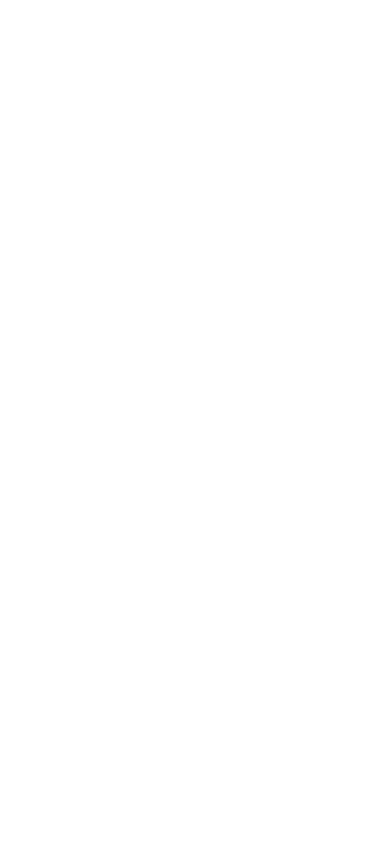
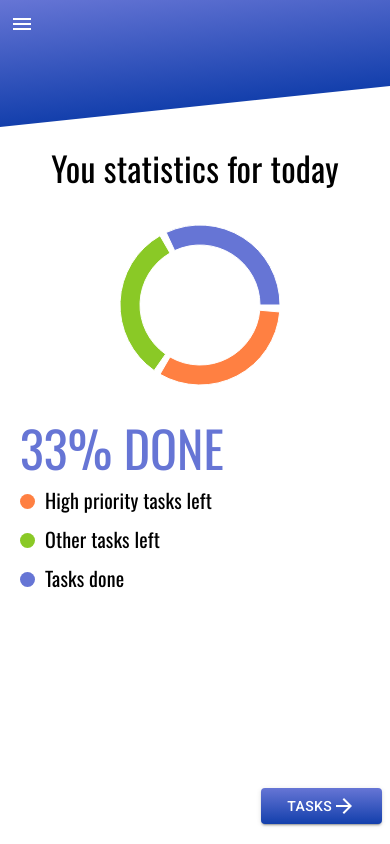
Before and after one commit to designdevy/to-do-app, a React (Create React App) app: page /statistics in a window 390 px wide. Built offline with nearby package versions, Linux system fonts and the light colour scheme.

Commit message:
Add main page mobile

```diff
--- a/public/index.html
+++ b/public/index.html
@@ -15,6 +15,7 @@
     <link href="https://fonts.googleapis.com/css?family=Abril+Fatface|PT+Sans&display=swap" rel="stylesheet">
     <link href="https://fonts.googleapis.com/css?family=Oswald&display=swap" rel="stylesheet">
     <link href="https://fonts.googleapis.com/css?family=Bebas+Neue&display=swap" rel="stylesheet">
+
     <!--
       manifest.json provides metadata used when your web app is installed on a
       user's mobile device or desktop. See https://developers.google.com/web/fundamentals/web-app-manifest/
--- a/src/App.js
+++ b/src/App.js
@@ -3,7 +3,6 @@
 import ToDoListContainer from './components/ToDoListContainer'
 import Mock from './components/Mock'
 import Mock2 from './components/Mock2'
-import Mock3 from './components/Mock3'
 
 const initialGlobalState = {
   toDos: [{title: "Make an app", id: "26872648", importance: true}, {title: "Make app design", id: "26872667", importance: false}, {title: "Make README", id: "26872660", importance: false}],
@@ -65,8 +64,7 @@
   // Note: within the Root function we can return any Component (not just SomeComponent, but also a Router for instance)
   return <Global Root={() => <main>
     <Route exact path="/" component={Mock} />
-    <Route exact path="/mock2" component={Mock2} />
-    <Route exact path="/mock3" component={Mock3} />
+    <Route exact path="/statistics" component={Mock2} />
     <Route exact path="/todo" component={ToDoListContainer} />
   </main>} />;
 }
--- a/src/components/LeftMenu.js
+++ b/src/components/LeftMenu.js
@@ -56,14 +56,6 @@
           Main page
         </Button>
       </Link>
-      <Button
-        color="primary"
-        variant={pressed === "2" ? "outlined" : "contained"}
-        className={classes.button}
-        onClick={() => handleClosingMenu()}
-      >
-        Empty page
-      </Button>
       <Link to="/todo" className={classes.link}>
         <Button
           color="primary"
@@ -74,6 +66,27 @@
           TO DO App
         </Button>
       </Link>
+      {matches ? (
+        <Button
+          color="primary"
+          variant={pressed === "2" ? "outlined" : "contained"}
+          className={classes.button}
+          onClick={() => handleClosingMenu()}
+        >
+          Empty page
+        </Button>
+      ) : (
+        <Link to="/statistics" className={classes.link}>
+          <Button
+            color="primary"
+            variant={pressed === "2" ? "outlined" : "contained"}
+            className={classes.button}
+            onClick={() => handleClosingMenu()}
+          >
+            Statistics
+          </Button>
+        </Link>
+      )}
       <Button
         color="primary"
         variant={pressed === "3" ? "outlined" : "contained"}
--- a/src/components/ListWithItems.js
+++ b/src/components/ListWithItems.js
@@ -13,6 +13,14 @@
 import EditIcon from "@material-ui/icons/Edit";
 import { withStyles } from "@material-ui/core/styles";
 
+function titleShort(title) {
+  if (title.length > 26) {
+    return (title.slice(0, 27) + '...')
+  } else {
+    return title
+  }
+}
+
 export default withStyles(styles)(function ListWithItems({
   classes,
   toDos,
@@ -24,6 +32,7 @@
   handleEditChange,
   handleStartEditing
 }) {
+
   return (
     <List>
       {toDos.map(({ id, title, importance }) => (
@@ -49,7 +58,7 @@
                 <span
                   className={importance ? classes.redDot : classes.greenDot}
                 ></span>
-                {title.length > 26 ? (title.slice(0, 27) + '...') : title}
+                {titleShort(title)}
               </Typography>
             )}
             <ListItemSecondaryAction>
--- a/src/components/Mock2.js
+++ b/src/components/Mock2.js
@@ -1,51 +1,48 @@
 import React from "react";
-import TopMenu from "./TopMenu";
 import LeftMenu from "./LeftMenu";
-import BottomBar from "./BottomBar";
 import MenuButton from "./MenuButton";
-import { Grid, Paper, Typography, Drawer } from "@material-ui/core";
+import { Drawer, Grow, Button } from "@material-ui/core";
+import ArrowForwardIcon from "@material-ui/icons/ArrowForward";
 import useMediaQuery from "@material-ui/core/useMediaQuery";
 import { useGlobalState } from "../App";
+import Chart from "./Chart";
+import { Link } from "react-router-dom";
 
 import { withStyles } from "@material-ui/core/styles";
 
-import { styles } from './MockStyles'
+import { styles } from "./MockStyles";
 
 export default withStyles(styles)(function Mock2({ classes }) {
-  const { menuOpen } = useGlobalState();
+  const { menuOpen, toDos, checked } = useGlobalState();
   const matches = useMediaQuery("(min-width:600px)");
 
   return (
-    <div className={matches ? classes.root : classes.mobile}>
-      {matches ? <TopMenu /> : <MenuButton />}
-      <Grid container>
-        {matches ? (
-          <LeftMenu pressed="2" />
-        ) : (
-          <Drawer open={menuOpen || matches}>
-            <LeftMenu pressed="2" />
-          </Drawer>
-        )}
-        <Grid item xs={12} sm={10}>
-          <Paper className={matches ? classes.paper : classes.paperMobile}>
-            <Typography variant="h4" align="center" gutterBottom>
-              That's not the page you are looking for!
-            </Typography>
-            <Typography variant="subtitle1" gutterBottom>
-              Cras mattis consectetur purus sit amet fermentum. Cras justo odio,
-              dapibus ac facilisis in, egestas eget quam. Morbi leo risus, porta
-              ac consectetur ac, vestibulum at eros. Praesent commodo cursus
-              magna, vel scelerisque nisl consectetur et. Cras mattis
-              consectetur purus sit amet fermentum. Cras justo odio, dapibus ac
-              facilisis in, egestas eget quam. Morbi leo risus, porta ac
-              consectetur ac, vestibulum at eros. Praesent commodo cursus magna,
-              vel scelerisque nisl consectetur et. Cras mattis consectetur purus
-              sit amet fermentum.
-            </Typography>
-          </Paper>
-        </Grid>
-      </Grid>
-      <BottomBar />
+    <div className={classes.mobileFirst}>
+      <Drawer open={menuOpen || matches}>
+        <LeftMenu pressed="2" />
+      </Drawer>
+      <header className={classes.headerMobile}>
+        <div className={classes.headerBg}></div>
+        <MenuButton className={classes.menuMobileFirst} />
+      </header>
+      <Chart toDos={toDos} checked={checked} window="mobile" />
+      <Grow
+        in={!matches}
+        style={{ transformOrigin: "0 0 0" }}
+        {...(!matches ? { timeout: 3000 } : {})}
+      >
+        <Link to="/todo" className={classes.link}>
+          <Button
+            variant="contained"
+            position="right"
+            size="medium"
+            className={classes.gradientButton}
+          >
+            Tasks
+            <ArrowForwardIcon />
+          </Button>
+        </Link>
+      </Grow>
     </div>
   );
 });
--- a/src/components/MockStyles.js
+++ b/src/components/MockStyles.js
@@ -17,7 +17,7 @@
   },
   headerMobile: {
     position: "relative",
-    height: "20vh",
+    height: "15vh",
     overflow: "hidden"
   },
   headerBg: {
@@ -56,18 +56,26 @@
     fontFamily: "'Bebas Neue', cursive",
     fontStretch: "expanded",
     position: "relative",
-    marginTop: "10%",
+    marginTop: "20vh",
     marginBottom: "3%",
-    zIndex: 1,
+    zIndex: 1
+  },
+  mainTitleMobile: {
+    fontFamily: "'Bebas Neue', cursive",
+    fontStretch: "expanded",
+    position: "relative",
+    marginTop: "35vh",
+    marginBottom: "3%",
+    zIndex: 1
   },
   gradientButton: {
     backgroundImage: "linear-gradient(#6675D5, #133FAC)",
     color: "white",
     position: "fixed",
     zIndex: 1,
-    bottom: 10,
-    left: "65%",
-    right: 10,
+    bottom: 20,
+    left: "67%",
+    right: 8,
     margin: "0 auto"
   },
   gradientButtonDesktop: {
@@ -78,6 +86,14 @@
     marginBottom: "3%",
     marginLeft: "45%",
     marginRight: "35%",
+    zIndex: 1
+  },
+  gradientButtonMobile: {
+    backgroundImage: "linear-gradient(#6675D5, #133FAC)",
+    color: "white",
+    position: "relative",
+    marginTop: "3%",
+    marginLeft: "60vw",
     zIndex: 1
   },
   link: {
@@ -101,6 +117,22 @@
   },
   button: {
     marginLeft: "10px",
-    float: "right"
+    float: "right",
+    zIndex: 1
+  },
+  testImageTopMobile: {
+    position: "fixed",
+    zIndex: 0,
+    top: -260,
+    left: -260,
+    margin: "0 auto"
+  },
+  testImageMobile: {
+    position: "fixed",
+    zIndex: 0,
+    bottom: -300,
+    left: 0,
+    right: -300,
+    margin: "0 auto"
   }
 };
--- a/src/components/StylesForToDo.js
+++ b/src/components/StylesForToDo.js
@@ -13,10 +13,6 @@
     borderTopLeftRadius: 35,
     backgroundColor: "white"
   },
-  titleMobile: {
-    color: "white",
-    fontFamily: "'Abril Fatface', cursive"
-  },
   headerText: {
     fontFamily: "'Oswald', sans-serif"
   },
@@ -24,7 +20,8 @@
     display: "flex",
     flexDirection: "column",
     alignItems: "baseline",
-    justifyContent: "space-evenly"
+    justifyContent: "space-evenly",
+    marginBottom: "80px"
   },
   image: { width: "100%" },
   grow: {
@@ -112,5 +109,22 @@
   },
   deleteIcon: {
     color: "lightgray"
+  },
+  headerMobile: {
+    position: "relative",
+    height: "15vh",
+    overflow: "hidden"
+  },
+  headerBg: {
+    position: "absolute",
+    top: 0,
+    bottom: 0,
+    right: 0,
+    left: 0,
+    width: "100%",
+    height: "100%",
+    backgroundImage: "linear-gradient(#6675D5, #133FAC)",
+    transform: "skewY(-6deg)",
+    transformOrigin: "top left"
   }
 };
--- a/src/components/ToDoListContainer.js
+++ b/src/components/ToDoListContainer.js
@@ -7,7 +7,6 @@
 import { withStyles } from "@material-ui/core/styles";
 import useMediaQuery from "@material-ui/core/useMediaQuery";
 import BottomBar from "./BottomBar";
-import MenuButton from "./MenuButton";
 
 const styles = {
   root: {
@@ -16,7 +15,7 @@
     backgroundColor: "white",
     minHeight: "100vh"
   },
-  mobile: { backgroundImage: "linear-gradient(#6675D5, #133FAC, #133FAC, #133FAC)", padding: 0 }
+  mobile: { backgroundImage: "white", padding: 0 }
 };
 
 function handleChange({ target: { name, value } }) {
@@ -111,7 +110,7 @@
 
   return (
     <div className={matches ? classes.root : classes.mobile}>
-      {matches ? <TopMenu /> : <MenuButton />}
+      {matches ? <TopMenu /> : <span />}
 
         <ToDoList
           title={title}
--- a/src/components/TopMenu.js
+++ b/src/components/TopMenu.js
@@ -5,6 +5,9 @@
 const styles = {
   topBar: {
     backgroundImage: "linear-gradient(#6675D5, #133FAC)"
+  },
+  text: {
+    // fontFamily: "'Bebas Neue', cursive",
   }
 }
 
@@ -12,7 +15,7 @@
     return (
     <AppBar position="static" className={classes.topBar}>
       <Toolbar>
-        <Typography variant="h6">Application for DUODEKA</Typography>
+        <Typography variant="h6" className={classes.text}>Application for DUODEKA</Typography>
       </Toolbar>
     </AppBar>
   );
```
Also changed, not shown: src/components/Mock.js (+29 -25 lines), src/components/Mock3.js (deleted, +0 -51 lines), src/components/ToDoList.js (+21 -15 lines).
